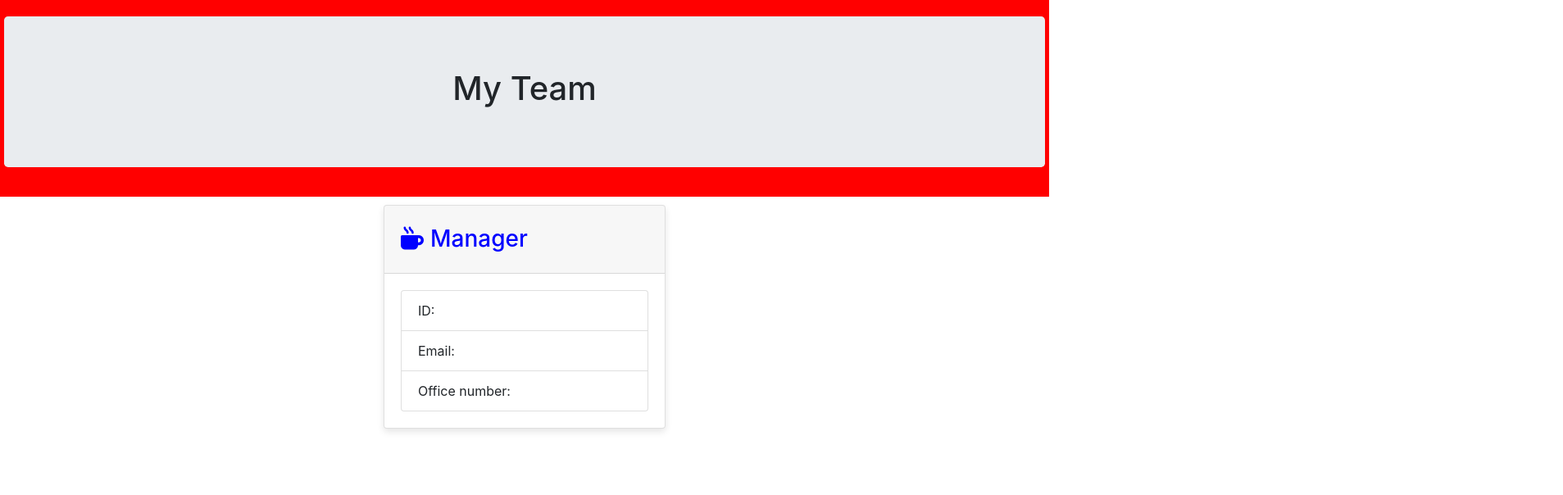
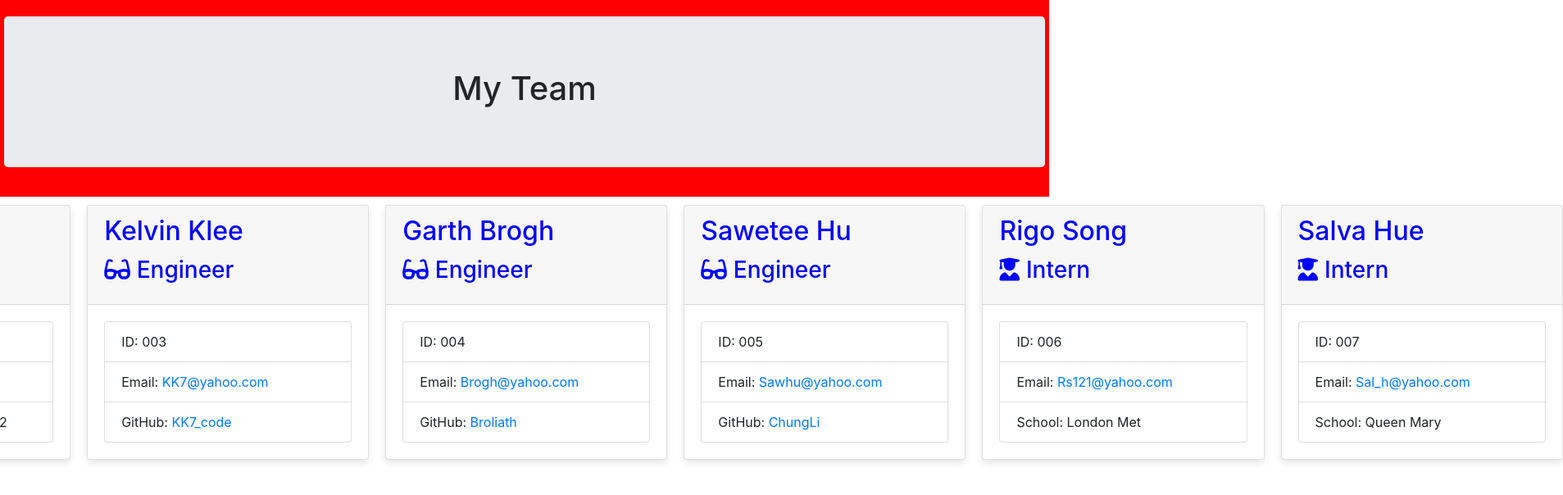
Before and after one commit to Mykulcoding/Team-Profile-Generator, a website: page output/team.html in a window 1280 px wide. Shown: the whole page at 82% size, 1907 px wide, since content can reach past the window. Drawn offline with nearby package versions, Linux system fonts and the light colour scheme; files that its build step writes are made by us from their sources.

Commit message:
7 team members added to aid style webpage

```diff
--- a/output/team.html
+++ b/output/team.html
@@ -9,7 +9,7 @@
     <title>My Team</title>
     <link rel="stylesheet" href="https://stackpath.bootstrapcdn.com/bootstrap/4.3.1/css/bootstrap.min.css"
         integrity="sha384-ggOyR0iXCbMQv3Xipma34MD+dH/1fQ784/j6cY/iJTQUOhcWr7x9JvoRxT2MZw1T" crossorigin="anonymous">
-    <link rel="stylesheet" href="style.css">
+    <link rel="stylesheet" href="./style.css">
     <script src="https://kit.fontawesome.com/c502137733.js"></script>
 </head>
 
@@ -27,17 +27,101 @@
 
         <div class="card employee-card">
         <div class="card-header">
-            <h2 class="card-title"></h2>
+            <h2 class="card-title">Sarah Buck</h2>
             <h3 class="card-title"><i class="fas fa-mug-hot mr-2"></i>Manager</h3>
         </div>
         <div class="card-body">
             <ul class="list-group">
-                <li class="list-group-item">ID: </li>
-                <li class="list-group-item">Email: <a href="mailto:"></a></li>
-                <li class="list-group-item">Office number: </li>
+                <li class="list-group-item">ID: 001</li>
+                <li class="list-group-item">Email: <a href="mailto:SB@yahoo.com">SB@yahoo.com</a></li>
+                <li class="list-group-item">Office number: 02085967242</li>
             </ul>
         </div>
     </div>
+        ,
+        <div class="card employee-card">
+        <div class="card-header">
+            <h2 class="card-title">Amir Kiefer</h2>
+            <h3 class="card-title"><i class="fas fa-mug-hot mr-2"></i>Manager</h3>
+        </div>
+        <div class="card-body">
+            <ul class="list-group">
+                <li class="list-group-item">ID: 002</li>
+                <li class="list-group-item">Email: <a href="mailto:Amir3@yahoo.com">Amir3@yahoo.com</a></li>
+                <li class="list-group-item">Office number: 02085967352</li>
+            </ul>
+        </div>
+    </div>
+
+        <div class="card employee-card">
+    <div class="card-header">
+        <h2 class="card-title">Kelvin Klee</h2>
+        <h3 class="card-title"><i class="fas fa-glasses mr-2"></i>Engineer</h3>
+    </div>
+    <div class="card-body">
+        <ul class="list-group">
+            <li class="list-group-item">ID: 003</li>
+            <li class="list-group-item">Email: <a href="mailto:KK7@yahoo.com">KK7@yahoo.com</a></li>
+            <li class="list-group-item">GitHub: <a href="https://github.com/KK7_code" target="_blank" rel="noopener noreferrer">KK7_code</a></li>
+        </ul>
+    </div>
+</div>
+
+        <div class="card employee-card">
+    <div class="card-header">
+        <h2 class="card-title">Garth Brogh</h2>
+        <h3 class="card-title"><i class="fas fa-glasses mr-2"></i>Engineer</h3>
+    </div>
+    <div class="card-body">
+        <ul class="list-group">
+            <li class="list-group-item">ID: 004</li>
+            <li class="list-group-item">Email: <a href="mailto:Brogh@yahoo.com">Brogh@yahoo.com</a></li>
+            <li class="list-group-item">GitHub: <a href="https://github.com/Broliath" target="_blank" rel="noopener noreferrer">Broliath</a></li>
+        </ul>
+    </div>
+</div>
+
+        <div class="card employee-card">
+    <div class="card-header">
+        <h2 class="card-title">Sawetee Hu</h2>
+        <h3 class="card-title"><i class="fas fa-glasses mr-2"></i>Engineer</h3>
+    </div>
+    <div class="card-body">
+        <ul class="list-group">
+            <li class="list-group-item">ID: 005</li>
+            <li class="list-group-item">Email: <a href="mailto:Sawhu@yahoo.com">Sawhu@yahoo.com</a></li>
+            <li class="list-group-item">GitHub: <a href="https://github.com/ChungLi" target="_blank" rel="noopener noreferrer">ChungLi</a></li>
+        </ul>
+    </div>
+</div>
+
+        <div class="card employee-card">
+    <div class="card-header">
+        <h2 class="card-title">Rigo Song</h2>
+        <h3 class="card-title"><i class="fas fa-user-graduate mr-2"></i>Intern</h3>
+    </div>
+    <div class="card-body">
+        <ul class="list-group">
+            <li class="list-group-item">ID: 006</li>
+            <li class="list-group-item">Email: <a href="mailto:Rs121@yahoo.com">Rs121@yahoo.com</a></li>
+            <li class="list-group-item">School: London Met</li>
+        </ul>
+    </div>
+</div>
+
+        <div class="card employee-card">
+    <div class="card-header">
+        <h2 class="card-title">Salva Hue</h2>
+        <h3 class="card-title"><i class="fas fa-user-graduate mr-2"></i>Intern</h3>
+    </div>
+    <div class="card-body">
+        <ul class="list-group">
+            <li class="list-group-item">ID: 007</li>
+            <li class="list-group-item">Email: <a href="mailto:Sal_h@yahoo.com">Sal_h@yahoo.com</a></li>
+            <li class="list-group-item">School: Queen Mary</li>
+        </ul>
+    </div>
+</div>
 
             </div>
         </div>
```
